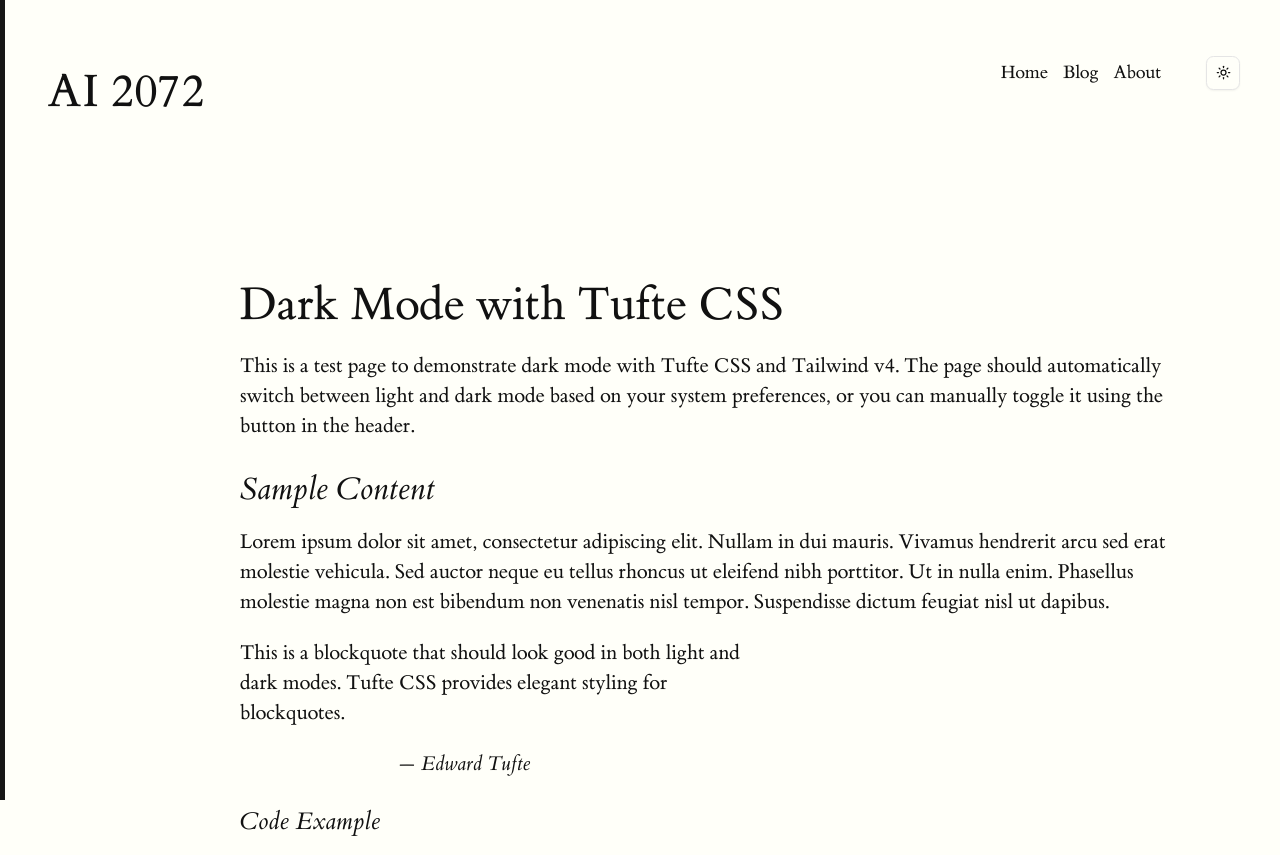
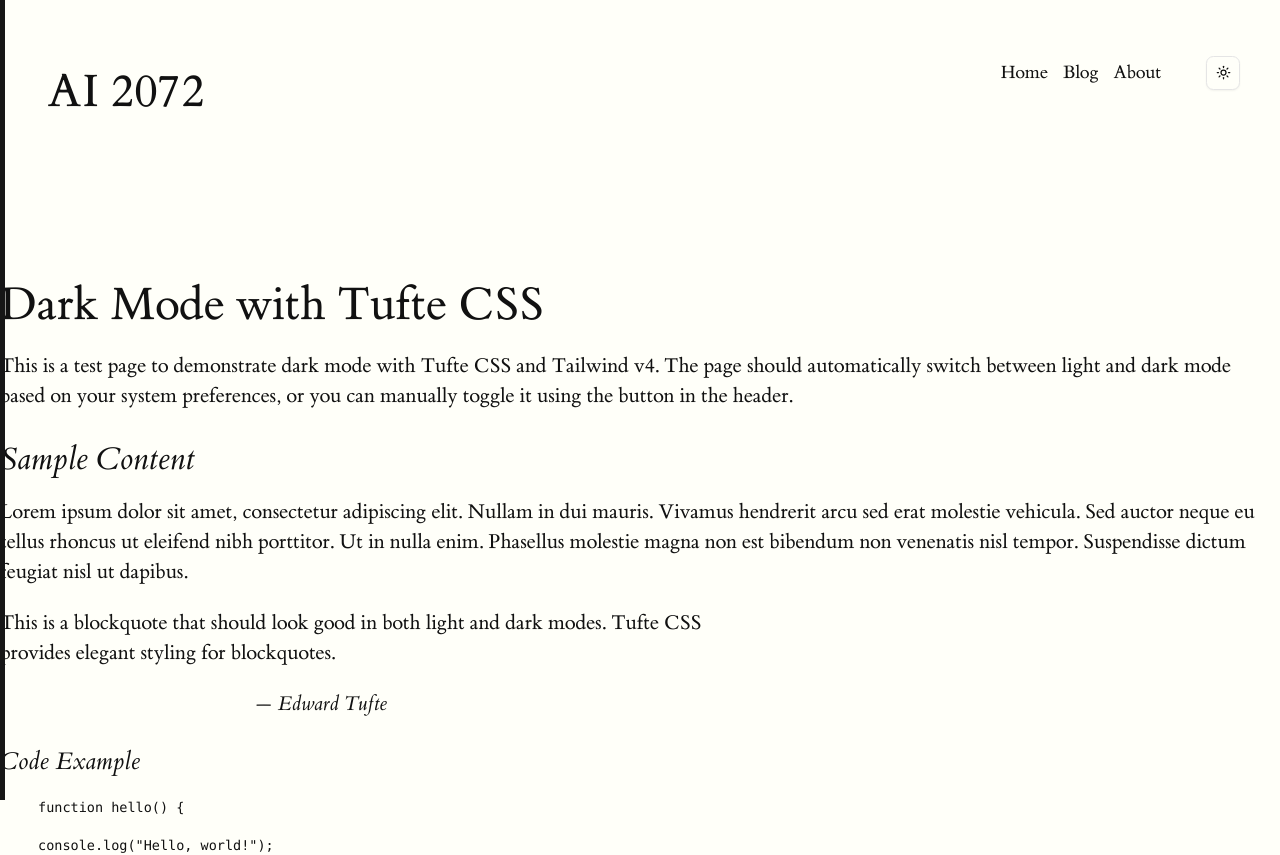
Before and after one commit to HamedMP/ai-2072, a Next.js app: page /example in a window 1280 px wide. Shown: the top 855 px of the page. Built offline with nearby package versions, Linux system fonts and the light colour scheme.

Commit message:
fix style

```diff
--- a/src/app/(main)/layout.tsx
+++ b/src/app/(main)/layout.tsx
@@ -1,7 +1,3 @@
-export default function MainLayout({
-  children,
-}: {
-  children: React.ReactNode;
-}) {
-  return <div className='content'>{children}</div>;
+export default function MainLayout({ children }: { children: React.ReactNode }) {
+  return <div className="">{children}</div>;
 }
--- a/src/app/sitemap.ts
+++ b/src/app/sitemap.ts
@@ -1,6 +1,6 @@
 import { getBlogPosts } from '@/app/(blog)/blog/utils';
 
-export const baseUrl = 'https://ai-2072-template.vercel.app';
+export const baseUrl = 'https://ai-2072.vercel.app/';
 
 export default async function sitemap() {
   const blogs = getBlogPosts().map((post) => ({
--- a/src/components/footer.tsx
+++ b/src/components/footer.tsx
@@ -5,7 +5,7 @@ export function Footer() {
     <footer className="flex w-full items-center justify-between gap-2 p-4 text-center text-sm!">
       <p className="text-sm!">&copy; {new Date().getFullYear()} AI 2072</p>
       <p className="text-sm!">
-        <Link href="https://github.com/hamedmp/ai2072" target="_blank" rel="noopener noreferrer">
+        <Link href="https://github.com/hamedmp/ai-2072" target="_blank" rel="noopener noreferrer">
           GitHub
         </Link>
       </p>
```
